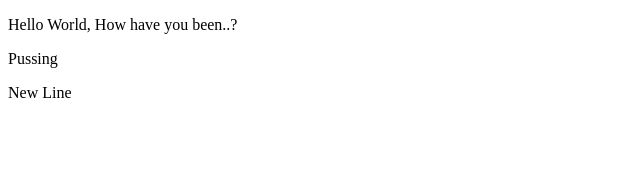
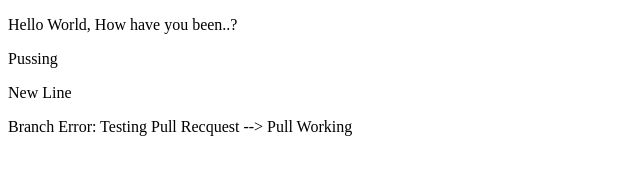
Before and after one commit to sheikh-nadif/Test_GIT_02, a plain HTML site: page index.html in a window 1280 px wide. Shown: the whole page, without its empty margins (0-640 px from the left). Drawn offline with Linux system fonts and the light colour scheme.

Commit message:
Pull Testing

```diff
--- a/index.html
+++ b/index.html
@@ -10,5 +10,6 @@
     <p>Hello World, How have you been..?</p>
     <p>Pussing</p>
     <p>New Line</p>
+    <p>Branch Error: Testing Pull Recquest --> Pull Working </P>
 </body>
 </html>
```
